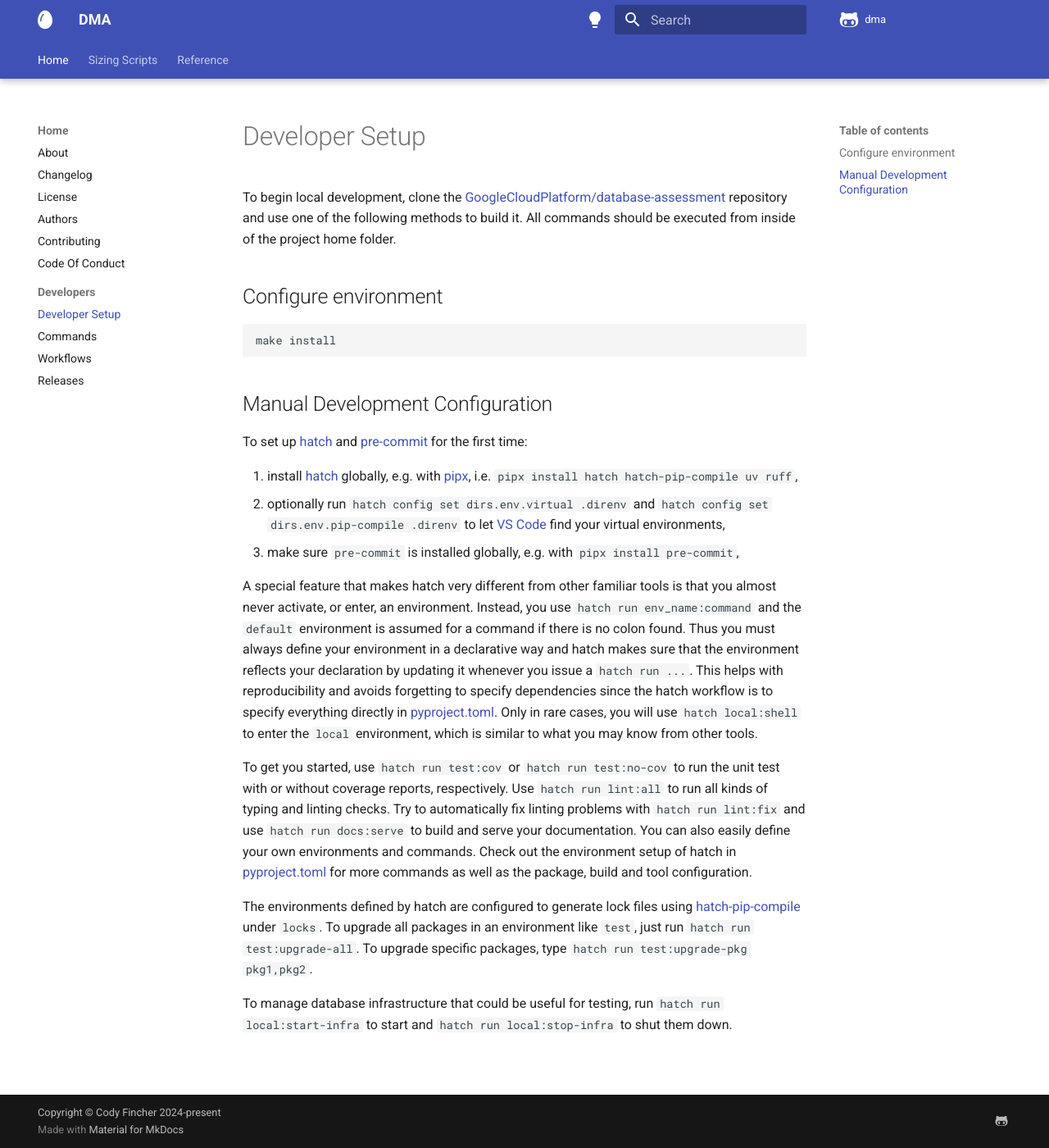
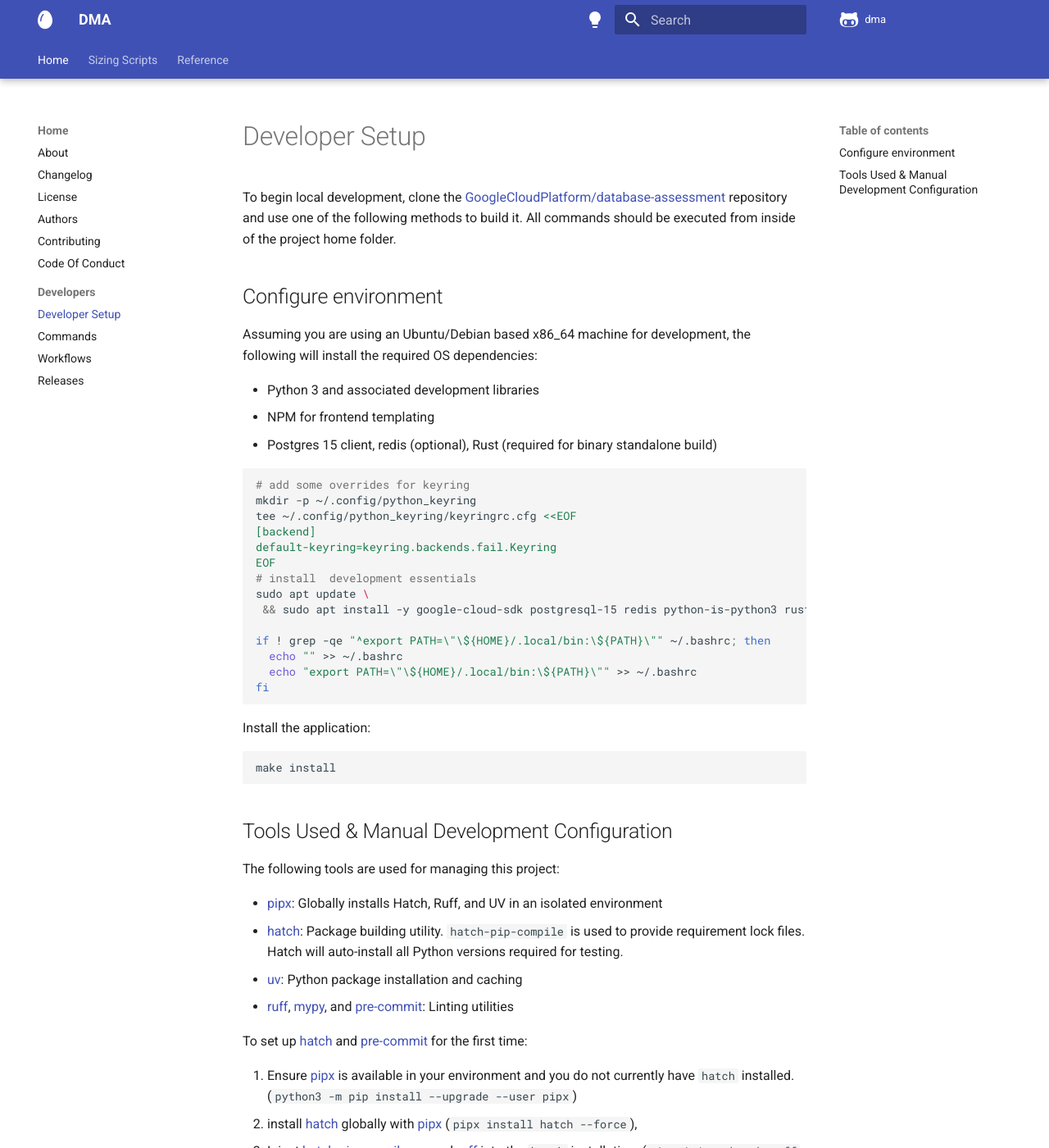
Before and after one commit to GoogleCloudPlatform/database-assessment, an MkDocs documentation site: the page built from docs/developer_guide/developer_setup.md, in a window 1280 px wide and 1400 px high. Shown: the whole window at 82% size. Built offline with MkDocs 1.6.1 and Material for MkDocs 9.7.7, drawn with Linux system fonts in a browser that asks for light colours; comment, search, counter and statistics services are not loaded; the version menu is left out; some of the changed text lies outside the part shown.

Commit message:
chore: updated docs

````diff
--- a/docs/developer_guide/developer_setup.md
+++ b/docs/developer_guide/developer_setup.md
@@ -4,18 +4,54 @@ To begin local development, clone the [GoogleCloudPlatform/database-assessment](
 
 ## Configure environment
 
+Assuming you are using an Ubuntu/Debian based x86_64 machine for development, the following will install the required OS dependencies:
+
+- Python 3 and associated development libraries
+- NPM for frontend templating
+- Postgres 15 client, redis (optional), Rust (required for binary standalone build)
+
+```bash
+# add some overrides for keyring
+mkdir -p ~/.config/python_keyring
+tee ~/.config/python_keyring/keyringrc.cfg <<EOF
+[backend]
+default-keyring=keyring.backends.fail.Keyring
+EOF
+# install  development essentials
+sudo apt update \
+ && sudo apt install -y google-cloud-sdk postgresql-15 redis python-is-python3 rustc npm libbz2-dev libffi-dev liblzma-dev libreadline-dev libsqlite3-dev libssl-dev tk-dev zlib1g-dev build-essential
+
+if ! grep -qe "^export PATH=\"\${HOME}/.local/bin:\${PATH}\"" ~/.bashrc; then
+  echo "" >> ~/.bashrc
+  echo "export PATH=\"\${HOME}/.local/bin:\${PATH}\"" >> ~/.bashrc
+fi
+```
+
+Install the application:
+
 ```bash
 make install
 ```
 
-## Manual Development Configuration
+## Tools Used & Manual Development Configuration
+
+The following tools are used for managing this project:
+
+- [pipx]: Globally installs Hatch, Ruff, and UV in an isolated environment
+- [hatch]: Package building utility.  `hatch-pip-compile` is used to provide requirement lock files.  Hatch will auto-install all Python versions required for testing.
+- [uv]: Python package installation and caching
+- [ruff], [mypy], and [pre-commit]: Linting utilities
 
 To set up [hatch] and [pre-commit] for the first time:
 
-1. install [hatch] globally, e.g. with [pipx], i.e. `pipx install hatch hatch-pip-compile uv ruff`,
-2. optionally run `hatch config set dirs.env.virtual .direnv` and `hatch config set dirs.env.pip-compile .direnv`
+1. Ensure [pipx] is available in your environment and you do not currently have `hatch` installed. (`python3 -m pip install --upgrade --user pipx`)
+2. install [hatch] globally with [pipx] (`pipx install hatch --force`),
+3. Inject [hatch-pip-compile], [uv], and [ruff] into the `hatch` installation. (`pipx inject hatch ruff uv hatch-pip-compile hatch-vcs --include-deps --include-apps --force`),
+4. optionally run `hatch config set dirs.env.virtual .direnv` and `hatch config set dirs.env.pip-compile .direnv`
    to let [VS Code] find your virtual environments,
-3. make sure `pre-commit` is installed globally, e.g. with `pipx install pre-commit`,
+
+!!! tip
+    There is a `Makefile` entry to automate the setup of the repository.  Executing `make install` will install and configure `pipx`, `hatch`, `uv`, `mypy`, and `ruff` for development.
 
 A special feature that makes hatch very different from other familiar tools is that you almost never
 activate, or enter, an environment. Instead, you use `hatch run env_name:command` and the `default` environment
@@ -31,12 +67,21 @@ problems with `hatch run lint:fix` and use `hatch run docs:serve` to build and s
 You can also easily define your own environments and commands. Check out the environment setup of hatch
 in [pyproject.toml](pyproject.toml) for more commands as well as the package, build and tool configuration.
 
-The environments defined by hatch are configured to generate lock files using [hatch-pip-compile] under `locks`.
+!!! tip
+    There is a `Makefile` entry to automate testing and linting.  Executing `make test` will test all supported Python versions.  `make lint` will run the linting workflow against the source code, and `make serve-docs` will launch the local documentation server.
+
+The environments defined by hatch are configured to generate lock files using [hatch-pip-compile] under `requirements`.
 To upgrade all packages in an environment like `test`, just run `hatch run test:upgrade-all`. To upgrade specific
 packages, type `hatch run test:upgrade-pkg pkg1,pkg2`.
 
+!!! tip
+    There is a `Makefile` entry to automate updating package dependencies.  Executing `make upgrade` will install automatically upgrade all dependencies for all `hatch` environments, `pre-commit` actions, and `npm` packages.
+
 To manage database infrastructure that could be useful for testing, run `hatch run local:start-infra` to start and `hatch run local:stop-infra` to shut them down.
 
+[ruff]: https://github.com/astral-sh/ruff
+[uv]: https://github.com/astral-sh/uv
+[mypy]: https://mypy.readthedocs.io/en/stable/
 [pipx]: https://pypa.github.io/pipx/
 [hatch]: https://hatch.pypa.io/
 [pre-commit]: https://pre-commit.com/
````
